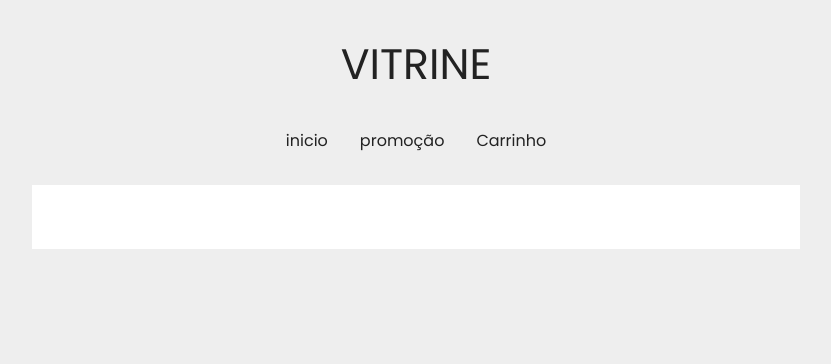
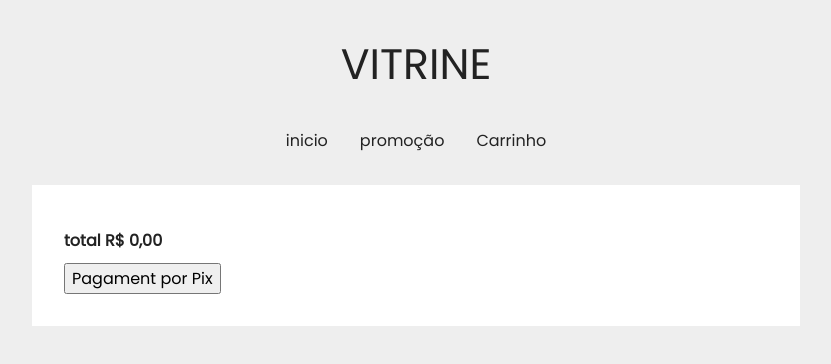
Before and after one commit to Kiff0408/vitrine-react, a React (Vite) app in the folder proj06f/: page /Carrinho in a window 1280 px wide. Shown: the top 364 px of the page, without its empty margins (224-1055 px from the left). Built offline with nearby package versions, Linux system fonts and the light colour scheme.

Commit message:
botao compra

```diff
--- /dev/null
+++ b/proj06f/src/functions/Pagamento.js
@@ -0,0 +1,3 @@
+export default function pagamento () {
+    window.alert("Faça o pagamento através \n da chave Pix: teste@gmail.com")
+}
--- a/proj06f/src/pages/Carrinho.jsx
+++ b/proj06f/src/pages/Carrinho.jsx
@@ -3,15 +3,27 @@ import Navegacao from "../componentes/Navegacao";
 import ProdutosExemplo from "../datas/ProdutosExemplo";
 import Janela from "../componentes/Janela";
 import ObterCarrinho from "../functions/ObterCarrinho";
+import pagamento from "../functions/Pagamento";
 
 export default function Carrinho() {
     const [ carrinho, definirCarrinho ] = useState([])
+    const [preco, definirPreco ] = useState(0)
 
     useEffect(function() {
         const resultado = ObterCarrinho()
         definirCarrinho(resultado)
 
     },[])
+
+    useEffect(function() {
+        var total = 0
+        carrinho.map(function(codigo){
+            for (const produto of ProdutosExemplo)
+                if (produto.codigo == codigo)
+                    total += parseInt(produto.preco)
+        } )
+        definirPreco(total)
+    }, [carrinho])
 
 
     return <>
@@ -43,6 +55,9 @@ export default function Carrinho() {
                 </tbody>
             </table>
 
+            <h1> total R$ {preco},00 </h1>
+            <button onClick={pagamento}> Pagament por Pix </button>
+
         </Janela>
 
     </>
```
